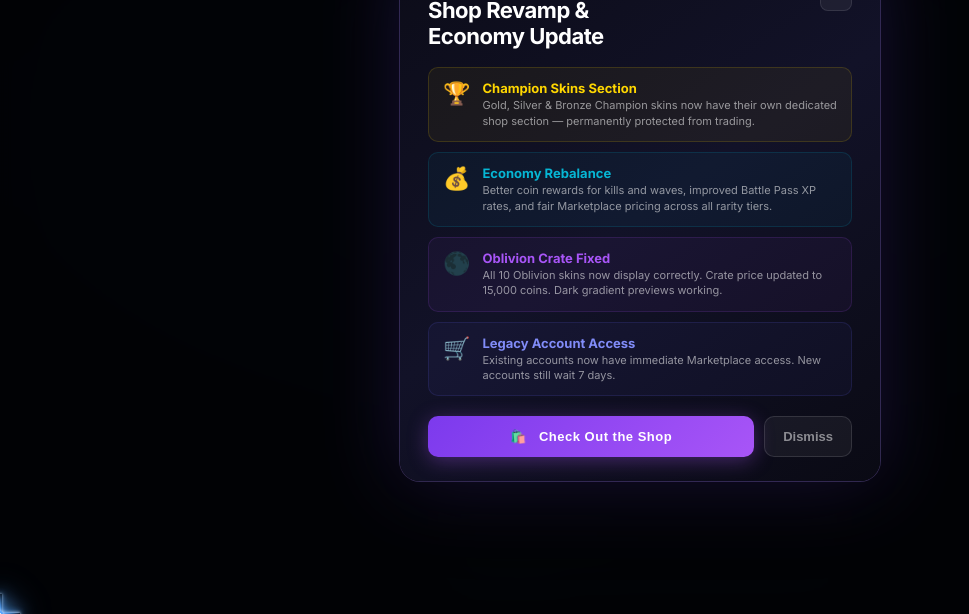
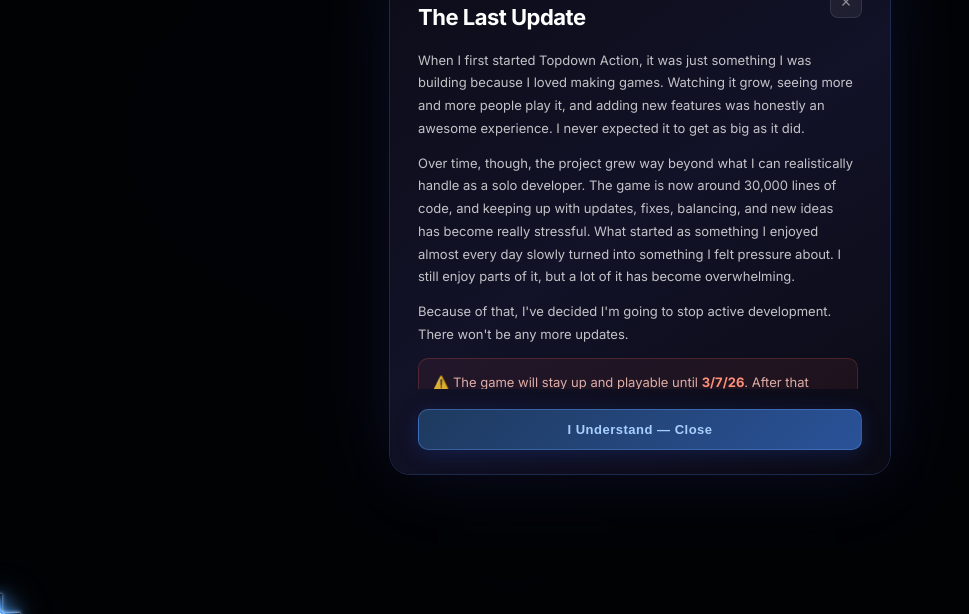
Before and after one commit to XoTtic809/topdown-action, a plain HTML site: page index.html in a window 1280 px wide. Shown: the part 186-800 px from the top of the page, without its empty margins (0-969 px from the left). Drawn offline with nearby package versions, Linux system fonts and the light colour scheme.

Commit message:
Update index.html

```diff
--- a/index.html
+++ b/index.html
@@ -1627,29 +1627,29 @@
     </div>
   </div>
 
-  <!-- ── SHOP UPDATE POPUP (shows once per page load / refresh) ── -->
+  <!-- ── FAREWELL ANNOUNCEMENT POPUP (shows every page load) ── -->
   <div id="shopUpdatePopup" style="
     display:none;position:fixed;inset:0;z-index:9999;
-    background:rgba(0,0,0,0.75);backdrop-filter:blur(6px);
+    background:rgba(0,0,0,0.80);backdrop-filter:blur(6px);
     align-items:center;justify-content:center;padding:16px;">
     <div style="
-      max-width:480px;width:100%;position:relative;
+      max-width:500px;width:100%;position:relative;
       background:linear-gradient(145deg,#0c0c18 0%,#121228 50%,#0a0a14 100%);
       border-radius:20px;overflow:hidden;
-      box-shadow:0 0 0 1px rgba(168,139,250,0.25),0 0 80px rgba(120,80,255,0.2),0 32px 80px rgba(0,0,0,0.8);">
+      box-shadow:0 0 0 1px rgba(100,140,250,0.25),0 0 80px rgba(80,100,255,0.15),0 32px 80px rgba(0,0,0,0.8);">
 
       <!-- Decorative top bar -->
-      <div style="height:4px;background:linear-gradient(90deg,#ff6b35,#a855f7,#06b6d4,#a855f7,#ff6b35);"></div>
+      <div style="height:4px;background:linear-gradient(90deg,#4a90e2,#74b9ff,#a0c4ff,#74b9ff,#4a90e2);"></div>
 
       <div style="padding:28px 28px 24px;">
         <!-- Header -->
         <div style="display:flex;align-items:flex-start;justify-content:space-between;margin-bottom:18px;">
           <div>
-            <div style="font-size:11px;letter-spacing:2.5px;text-transform:uppercase;color:#a855f7;font-weight:600;margin-bottom:4px;">
-              🆕 &nbsp; v4.1.0 Update
+            <div style="font-size:11px;letter-spacing:2.5px;text-transform:uppercase;color:#74b9ff;font-weight:600;margin-bottom:4px;">
+              📋 &nbsp; Final Update
             </div>
             <div style="font-size:22px;font-weight:800;letter-spacing:-0.5px;color:#fff;line-height:1.2;">
-              Shop Revamp &amp;<br>Economy Update
+              The Last Update
             </div>
           </div>
           <button onclick="closeShopUpdatePopup()" style="
@@ -1660,69 +1660,39 @@
             onmouseout="this.style.background='rgba(255,255,255,0.06)'">×</button>
         </div>
 
-        <!-- Feature highlights -->
-        <div style="display:flex;flex-direction:column;gap:10px;margin-bottom:20px;">
-
-          <div style="display:flex;align-items:flex-start;gap:12px;padding:12px 14px;background:rgba(255,215,0,0.05);border:1px solid rgba(255,215,0,0.15);border-radius:10px;">
-            <span style="font-size:22px;flex-shrink:0;">🏆</span>
-            <div>
-              <div style="font-size:13px;font-weight:700;color:#ffd700;margin-bottom:2px;">Champion Skins Section</div>
-              <div style="font-size:11px;color:rgba(255,255,255,0.55);line-height:1.4;">Gold, Silver &amp; Bronze Champion skins now have their own dedicated shop section — permanently protected from trading.</div>
-            </div>
-          </div>
-
-          <div style="display:flex;align-items:flex-start;gap:12px;padding:12px 14px;background:rgba(6,182,212,0.05);border:1px solid rgba(6,182,212,0.15);border-radius:10px;">
-            <span style="font-size:22px;flex-shrink:0;">💰</span>
-            <div>
-              <div style="font-size:13px;font-weight:700;color:#06b6d4;margin-bottom:2px;">Economy Rebalance</div>
-              <div style="font-size:11px;color:rgba(255,255,255,0.55);line-height:1.4;">Better coin rewards for kills and waves, improved Battle Pass XP rates, and fair Marketplace pricing across all rarity tiers.</div>
-            </div>
-          </div>
-
-          <div style="display:flex;align-items:flex-start;gap:12px;padding:12px 14px;background:rgba(168,85,247,0.05);border:1px solid rgba(168,85,247,0.15);border-radius:10px;">
-            <span style="font-size:22px;flex-shrink:0;">🌑</span>
-            <div>
-              <div style="font-size:13px;font-weight:700;color:#a855f7;margin-bottom:2px;">Oblivion Crate Fixed</div>
-              <div style="font-size:11px;color:rgba(255,255,255,0.55);line-height:1.4;">All 10 Oblivion skins now display correctly. Crate price updated to 15,000 coins. Dark gradient previews working.</div>
-            </div>
-          </div>
-
-          <div style="display:flex;align-items:flex-start;gap:12px;padding:12px 14px;background:rgba(99,102,241,0.05);border:1px solid rgba(99,102,241,0.15);border-radius:10px;">
-            <span style="font-size:22px;flex-shrink:0;">🛒</span>
-            <div>
-              <div style="font-size:13px;font-weight:700;color:#818cf8;margin-bottom:2px;">Legacy Account Access</div>
-              <div style="font-size:11px;color:rgba(255,255,255,0.55);line-height:1.4;">Existing accounts now have immediate Marketplace access. New accounts still wait 7 days.</div>
-            </div>
-          </div>
-        </div>
-
-        <!-- CTA buttons -->
-        <div style="display:flex;gap:10px;">
-          <button onclick="openShopFromPopup()" style="
-            flex:1;padding:12px;border-radius:10px;font-size:13px;font-weight:700;
-            letter-spacing:0.5px;cursor:pointer;
-            background:linear-gradient(135deg,#7c3aed,#a855f7);
-            border:none;color:#fff;
-            box-shadow:0 4px 20px rgba(168,85,247,0.35);
-            transition:all 0.2s;" onmouseover="this.style.transform='translateY(-1px)';this.style.boxShadow='0 6px 24px rgba(168,85,247,0.5)'"
-            onmouseout="this.style.transform='translateY(0)';this.style.boxShadow='0 4px 20px rgba(168,85,247,0.35)'">
-            🛍️ &nbsp; Check Out the Shop
-          </button>
-          <button onclick="closeShopUpdatePopup()" style="
-            padding:12px 18px;border-radius:10px;font-size:13px;font-weight:600;
-            cursor:pointer;background:rgba(255,255,255,0.05);
-            border:1px solid rgba(255,255,255,0.12);color:rgba(255,255,255,0.5);
-            transition:all 0.2s;" onmouseover="this.style.background='rgba(255,255,255,0.1)'"
-            onmouseout="this.style.background='rgba(255,255,255,0.05)'">
-            Dismiss
-          </button>
-        </div>
+        <!-- Message body -->
+        <div style="
+          font-size:13px;line-height:1.75;color:rgba(255,255,255,0.75);
+          max-height:340px;overflow-y:auto;margin-bottom:20px;
+          padding-right:4px;
+          scrollbar-width:thin;scrollbar-color:rgba(100,140,255,0.3) transparent;">
+          <p style="margin:0 0 12px;">When I first started Topdown Action, it was just something I was building because I loved making games. Watching it grow, seeing more and more people play it, and adding new features was honestly an awesome experience. I never expected it to get as big as it did.</p>
+          <p style="margin:0 0 12px;">Over time, though, the project grew way beyond what I can realistically handle as a solo developer. The game is now around 30,000 lines of code, and keeping up with updates, fixes, balancing, and new ideas has become really stressful. What started as something I enjoyed almost every day slowly turned into something I felt pressure about. I still enjoy parts of it, but a lot of it has become overwhelming.</p>
+          <p style="margin:0 0 12px;">Because of that, I've decided I'm going to stop active development. There won't be any more updates.</p>
+          <p style="margin:0 0 12px;padding:12px 14px;background:rgba(255,100,80,0.07);border:1px solid rgba(255,100,80,0.2);border-radius:10px;color:rgba(255,200,190,0.85);">
+            ⚠️ The game will stay up and playable until <strong style="color:#ff8f7a;">3/7/26</strong>. After that date, the servers will go offline. That said, if a good amount of people really want me to leave it up a little longer, I might consider extending it.
+          </p>
+          <p style="margin:0 0 12px;">I just want to say thank you to everyone who played, supported the game, shared ideas, or just enjoyed it. Seeing people actually care about something I built means more than you probably realize.</p>
+          <p style="margin:0;">This isn't the end of me making games. I definitely plan on creating more projects in the future — just on a scale that I can actually manage and actually enjoy again. Topdown Action taught me a lot, and I'm proud of what it became.</p>
+        </div>
+
+        <!-- Dismiss button -->
+        <button onclick="closeShopUpdatePopup()" style="
+          width:100%;padding:12px;border-radius:10px;font-size:13px;font-weight:700;
+          letter-spacing:0.5px;cursor:pointer;
+          background:linear-gradient(135deg,#1e3a5f,#2a5298);
+          border:1px solid rgba(100,160,255,0.35);color:#a8d0ff;
+          box-shadow:0 4px 20px rgba(40,80,200,0.25);
+          transition:all 0.2s;" onmouseover="this.style.filter='brightness(1.15)'"
+          onmouseout="this.style.filter='brightness(1)'">
+          I Understand — Close
+        </button>
       </div>
     </div>
   </div>
 
   <script>
-  // ── Shop Update Popup Logic ────────────────────────────────────────────
+  // ── Farewell Announcement Popup Logic ─────────────────────────────────
   // Shows every time the page is opened/refreshed.
   (function() {
     const popup = document.getElementById('shopUpdatePopup');
@@ -1738,15 +1708,6 @@
       popup.style.transition = 'opacity 0.25s';
       setTimeout(() => { popup.style.display = 'none'; popup.style.opacity = '1'; }, 250);
     }
-  }
-
-  function openShopFromPopup() {
-    closeShopUpdatePopup();
-    // Open the shop after the popup closes
-    setTimeout(() => {
-      const shopBtn = document.getElementById('shopBtn');
-      if (shopBtn) shopBtn.click();
-    }, 300);
   }
   </script>
 
```
